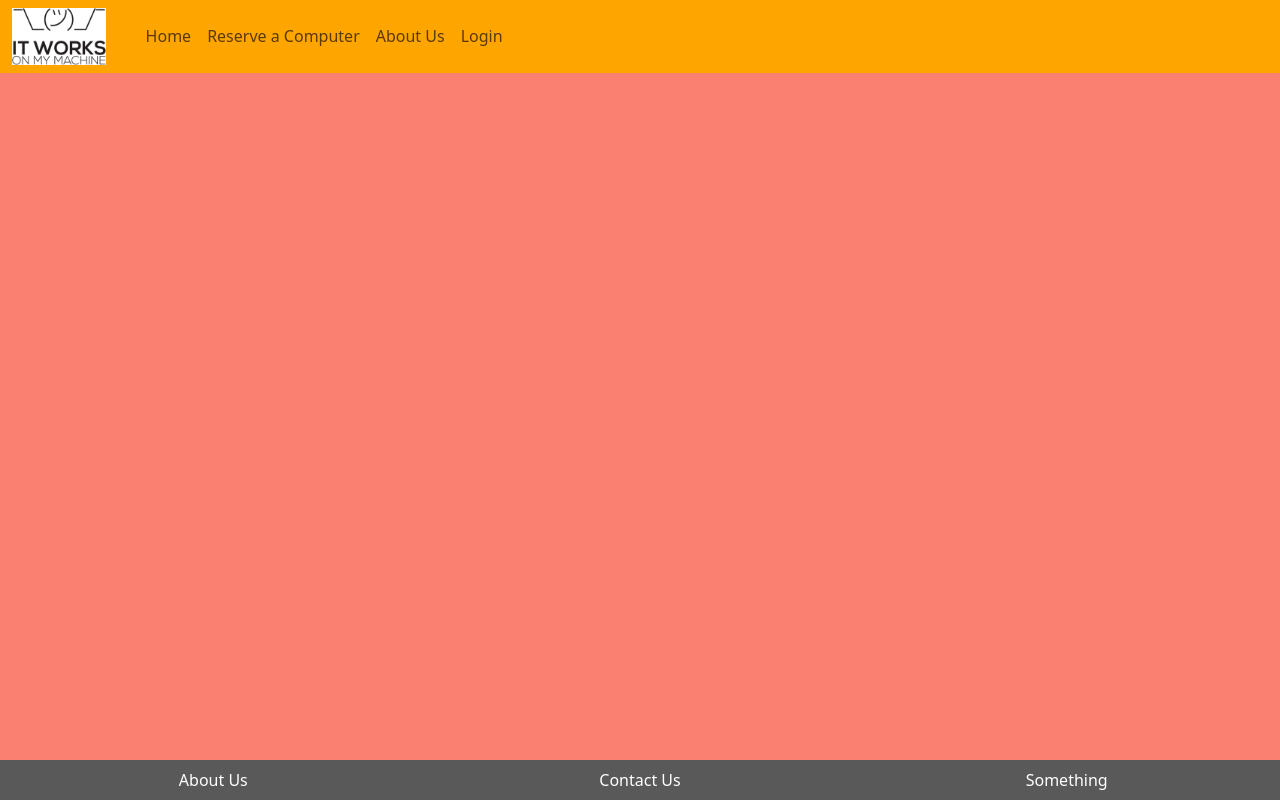
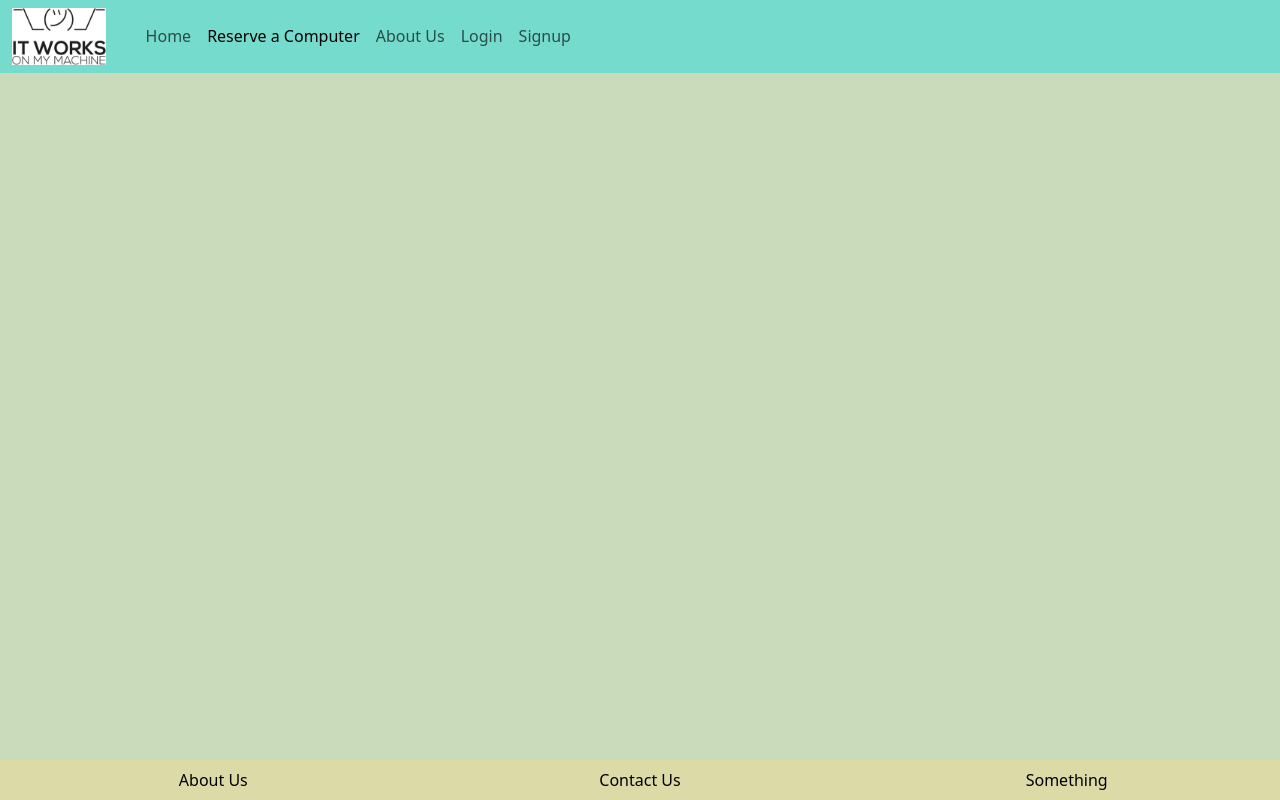
Before and after one commit to GilbertS03/CSC_4990_Capstone, a React (Vite) app in the folder app-frontend/: page /reserve in a window 1280 px wide. Built offline with nearby package versions, Linux system fonts and the light colour scheme.

Commit message:
Got some small routes up just to have them without having any errors

```diff
--- a/app-frontend/src/App.css
+++ b/app-frontend/src/App.css
@@ -5,17 +5,16 @@ img{
     height: 10%
 } */
 footer{
-    background-color: #595959;
-    color: white;
+    background-color: #dcdba8;
 }
 #NavImg{
     width: 10%;
 }
 nav{
-    background-color: orange;
+    background-color: #75dbcd;
 }
 .footerLinks{
-    color: white;
+    color: black;
     text-decoration: none;
 }
 .loginPageError{
--- a/app-frontend/src/App.jsx
+++ b/app-frontend/src/App.jsx
@@ -3,6 +3,9 @@ import Navbar from './components/Navbar'
 import Footer from './components/Footer'
 import Home from './components/Home'
 import Login from './components/Login'
+import About from './components/About'
+import Reserve from './components/Reserve'
+import SignUp from './components/SignUp'
 
 function App() {
 
@@ -12,7 +15,10 @@ function App() {
       <div className='flex-grow-1 py-4'>
         <Routes>
           <Route path='/' element={<Home />}></Route>
-          <Route path='login' element={<Login />}></Route>
+          <Route path='/login' element={<Login />}></Route>
+          <Route path='/signup' element={<SignUp />}></Route>
+          <Route path='/about' element={<About />}></Route>
+          <Route path='/reserve' element={<Reserve />}></Route>
         </Routes>
       </div>
       <Footer />
--- /dev/null
+++ b/app-frontend/src/components/About.jsx
@@ -0,0 +1,6 @@
+function About(){
+    return(
+        <></>
+    )
+}
+export default About;
--- a/app-frontend/src/components/Login.jsx
+++ b/app-frontend/src/components/Login.jsx
@@ -13,13 +13,38 @@ function Login(){
     setEmailError(data[1]);
     console.log(data);
   }
-  const handlePassword = (data) => {
-    setPassword(data);
-  }
+  const handlePassword = (data) => {setPassword(data);}
 
-  const handleSubmit = async () => {
+  //todo work on the fecth and logging in, need backend endpoint before can complete this.
+  const handleSubmit = async (event) => {
     e.preventDefault();
-    const response = fetch('')
+    try{
+      const response = await fetch('loginroute', {
+        method: 'POST',
+        headers: {
+          //This is for fastapi, change when this is figured out
+          'Content-Type' : 'application/x-www-form-urlencoded',
+        },
+        body: new URLSearchParams({
+          //Change as needed
+          username: emailAddress,
+          password: password,
+        })
+      });
+
+      if(!response.ok){
+        const errorData = await response.json();
+        throw new Error(errorData.detail || 'Login failed');
+      }
+
+      const data = await response.json();
+      localStorage.setItem('token', data.access_token);
+      console.log('Login successful');
+
+    }
+    catch (e){
+      console.log(e.message);
+    }
   }
 
     return (
--- a/app-frontend/src/components/Navbar.jsx
+++ b/app-frontend/src/components/Navbar.jsx
@@ -23,14 +23,14 @@ function Navbar() {
                         </NavLink>
                         <NavLink
                             className='nav-link'
-                            to='/'
+                            to='/reserve'
                             end
                         >
                             Reserve a Computer
                         </NavLink>
                         <NavLink
                             className='nav-link'
-                            to='/'
+                            to='/about'
                             end
                         >
                             About Us
@@ -41,6 +41,12 @@ function Navbar() {
                         end>
                             Login
                         </NavLink>
+                        <NavLink
+                        className='nav-link'
+                        to='/signup'
+                        end>
+                            Signup
+                        </NavLink>
                     </div>
                 </div>
             </div>
--- /dev/null
+++ b/app-frontend/src/components/Reserve.jsx
@@ -0,0 +1,6 @@
+function Reserve(){
+    return (
+        <></>
+    )
+}
+export default Reserve;
--- /dev/null
+++ b/app-frontend/src/components/SignUp.jsx
@@ -0,0 +1,6 @@
+function Signup(){
+    return(
+        <></>
+    )
+}
+export default Signup;
--- a/app-frontend/src/index.css
+++ b/app-frontend/src/index.css
@@ -1,4 +1,4 @@
 body{
-    background-color:salmon;
+    background-color: #c9dbba;
     font-size: 16px;
 }
```
